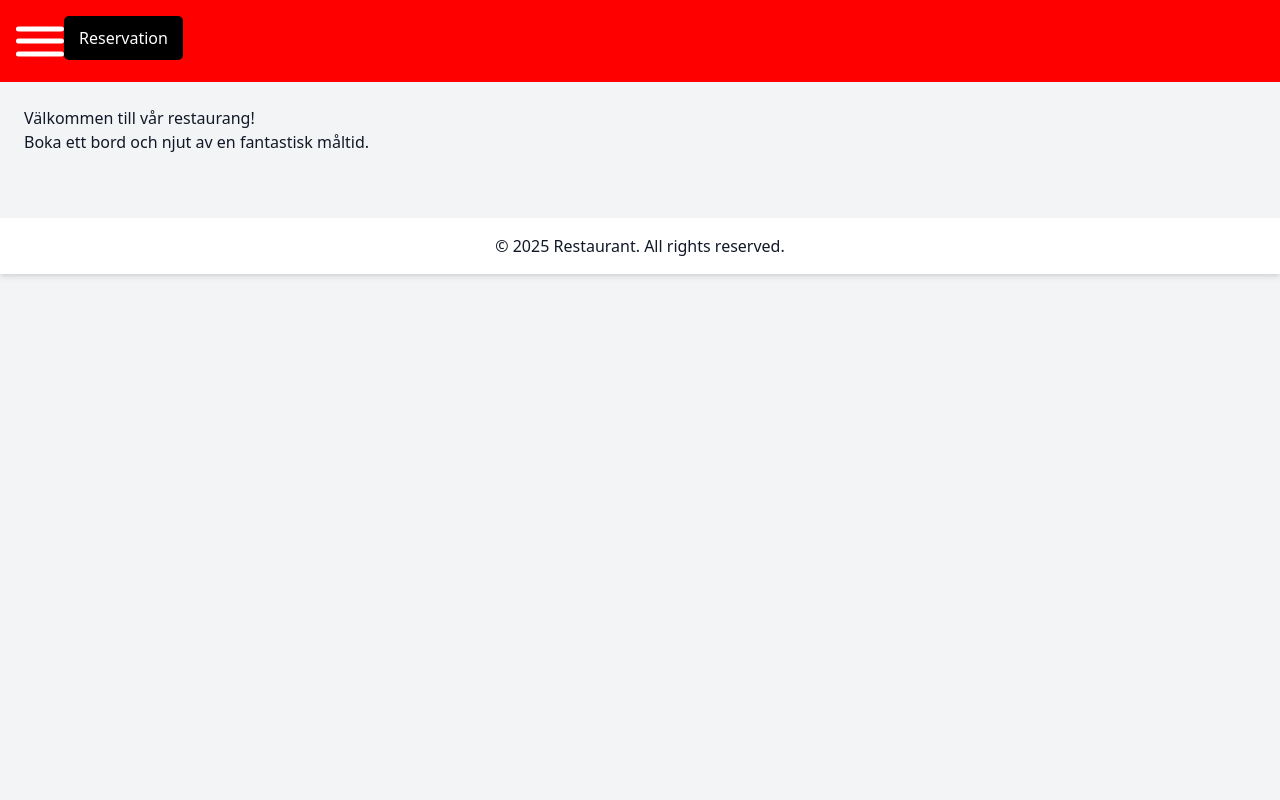
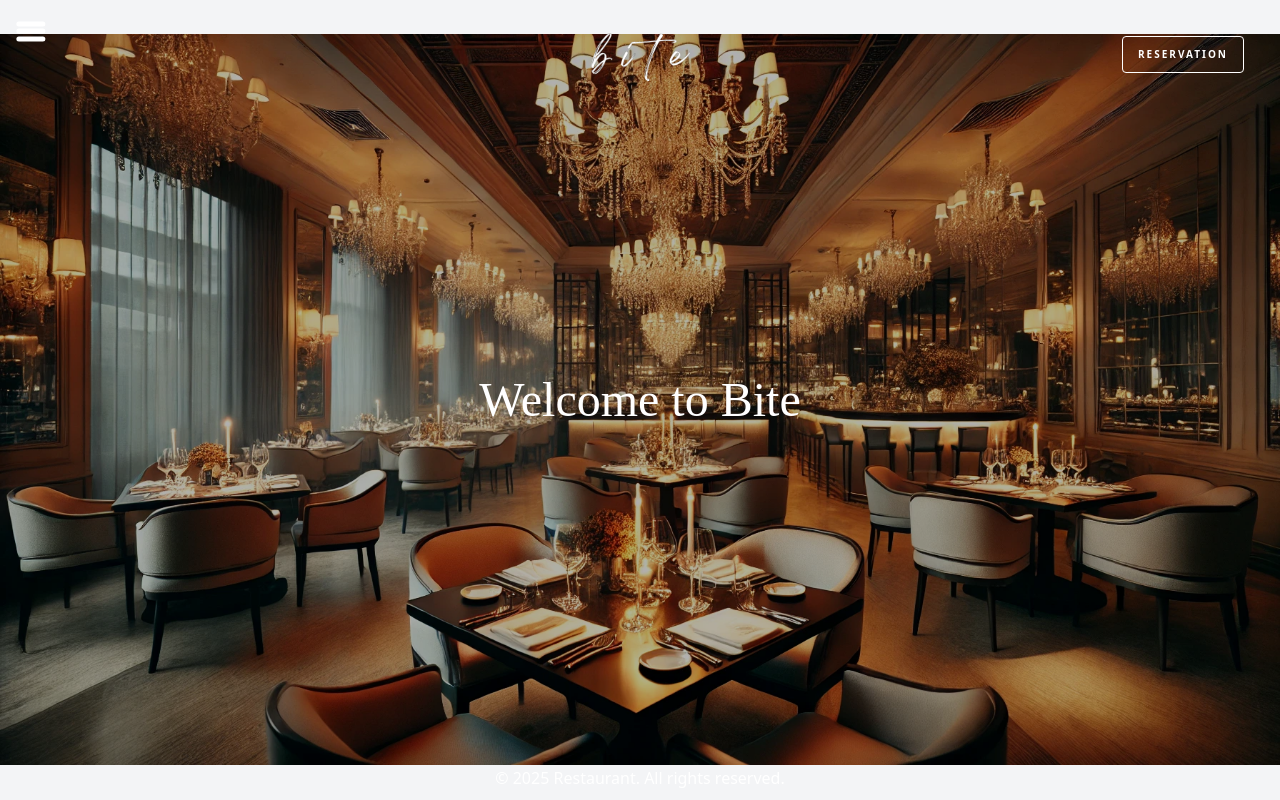
Before and after one commit to bjoernholmlund/project4, a Django app: page / in a window 1280 px wide. Run offline with Django 4.2, Linux system fonts and the light colour scheme.

Commit message:
getting some structure to the homepage

```diff
--- a/bookings/templates/bookings/base.html
+++ b/bookings/templates/bookings/base.html
@@ -13,14 +13,17 @@
 </head>
 <body class="bg-gray-100 text-gray-900">
 
+
     <div class="off-screen-menu">
         <ul>
             <li><a href="#home">Home</a></li>
             <li><a href="#menu">Menu</a></li>
-            <li><a href="#booking">Booking</a></li>
+            <li><a href="#booking">Reservation</a></li>
             <li><a href="#contact">Contact</a></li>
         </ul>
     </div>
+    <!-- Header -->
+    <header>
 
     <nav>
         <div class="ham-menu">
@@ -28,16 +31,16 @@
                 <span></span>
                 <span></span>
         </div>
-
+        <div class="logo-bite"></div>
         <div class="container">
             <!-- Knapp för att öppna popup -->
-            <button type="button" class="btn" onclick="openPopup()">Reservation</button>
+            <button type="button" class="btn" onclick="openPopup()">RESERVATION</button>
 
             <!-- Popup -->
             <div class="popup" id="popup">
                 <div class="popup-content">
                     <span class="close" onclick="closePopup()">&times;</span>
-                    <h2>Boka ett bord</h2>
+                    <h2>Book a table</h2>
                     <form action="#" method="POST">
                         <div class="input-box">
                             <span class="details">Full Name</span>
@@ -67,15 +70,19 @@
         </div>
 
     </nav>
-    <!-- Main Content -->
+    </header>
+
+    <!--MAIN CONTENT-->
     <main class="container mx-auto p-6">
         {% block content %}{% endblock %}
     </main>
-
     <!-- Footer -->
-    <footer class="bg-white shadow-md p-4 text-center mt-10">
+    <footer>
         <p>&copy; 2025 Restaurant. All rights reserved.</p>
     </footer>
+
       <script src="{% static 'js/index.js' %}"></script>
+
+
 </body>
 </html>
--- a/bookings/templates/bookings/index.html
+++ b/bookings/templates/bookings/index.html
@@ -10,43 +10,9 @@
     {% extends "bookings/base.html" %}
 
     {% block content %}
-        <h1>Välkommen till vår restaurang!</h1>
-        <p>Boka ett bord och njut av en fantastisk måltid.</p>
+        <div class="center-text">
+            <div class="big-text"><h1 id="delayed-text" class="hidden">Welcome to Bite</h1></div>
+        </div>
     {% endblock %}
 </body>
 </html>
-
-<!--<!DOCTYPE html>
-<html lang="en">
-<head>
-    <meta charset="UTF-8">
-    <meta name="viewport" content="width=device-width, initial-scale=1.0">
-    <title>Document</title>
-</head>
-<body>
-    <header>
-        Navigation
-        <nav>
-            <ul>
-                <li><a href="#wome"></a></li>
-                <li><a href="#menu"></a></li>
-                <li><a href="#booking"></a></li>
-                <li><a href="#contact"></a></li>
-            </ul>
-        </nav>
-    </header>
-22
-    <section iid="welcome" class="hero">
-        <div class="hero_content">
-            <h1>Welcome to our restaurant</h1>
-            <p>Enjoy our delicious food and drinks</p>
-            <a href="#booking" class="btn">Book a table</a>
-        </div>
-    </section>
-
-    <footer>
-        <p>&copy; 2025 Nordic Taste. All rights reserved.</p>
-    </footer>
-
-</body>
-</html>
--- a/static/css/styles.css
+++ b/static/css/styles.css
@@ -1,14 +1,122 @@
+html, body{
+    height: 100%;
+    margin: 0;
+    display: flex;
+    flex-direction: column;
+}
+
+body {
+    background-image: url(../img/restaurant_darkened.png);
+    background-size: 100% auto;
+    background-position: center center;
+    background-attachment: fixed;
+    background-repeat: no-repeat;
+    color: #f8f8f8;
+    font-family: 'Poppins', sans-serif;
+    flex: 1;
+
+}
+header{
+    padding: 50px;
+    text-align: center;
+    background-color: transparent;
+}
+
+.logo-bite{
+   background: url("../img/bite_transparent_v2.png") no-repeat center;
+    width: 200px; /* Justera storleken efter behov */
+    height: 100px; /* Justera efter bildens proportioner */
+    background-size: contain; /* Ser till att bilden anpassas till div:en */
+    display: flex;
+    justify-content: center;
+    align-items: center;
+    margin: 0 auto;
+    position: absolute;
+    top: 50%;
+    left: 50%;
+    transform: translate(-50%, -50%);
+}
+
+nav{
+    background-color: transparent;
+    position: absolute;
+    width: 100%;
+    top: 0;
+    left: 0;
+    padding: 20px;
+    z-index: 10;
+}
+
+nav a{
+    color: white;
+    text-decoration: none;
+    margin: 0 10px;
+}
+
+nav a:hover{
+    text-decoration: underline;
+}
+main{
+    flex: 1;
+}
+
+footer{
+    color: white;
+    text-align: center;
+    padding: 10px 0;
+    margin-top: auto;
+    width: 100%;
+}
+
+h1{
+    text-align: center;
+    justify-content: center;
+    align-items: center;
+    color: white;
+}
+
+h1, h2, h3 {
+    font-family: 'Playfair Display', serif;
+    color: white;
+}
+
+.center-text{
+    position: absolute;
+    top: 50%;
+    left: 50%;
+    transform: translate(-50%, -50%); /* Justera för att exakt centrera */
+    z-index: -1;
+}
+.center-text h1{
+    font-size: 3rem;
+}
+
+.center-text p{
+    font-size: 1.5rem;
+    color: white;
+}
+
+.hidden{
+    opacity: 0;
+    transition: opacity 3s ease-in-out;
+}
+
+.visible{
+    opacity: 1;
+    transition: opacity 3s ease-in-out;
+}
 
 /*HAMBURGER-MENU!*/
 /* off-screen-menu*/
 .off-screen-menu {
-    background-color: aliceblue;
+    background-color: #1a1a1a;
+    color: #f8f8f8;
     height: 100vh;
     width: 100%;
-    max-width: 350px;
+    max-width: 250px;
     position: fixed;
     top: 0;
-    left: -350px;
+    left: -250px;
     display: flex;
     flex-direction: column;
     justify-content: flex-start;
@@ -26,12 +134,11 @@
 nav{
     padding: 1rem;
     display: flex;
-    background-color: red
 }
 
 .ham-menu{
-    height: 50px;
-    width: 50px;
+    height: 30px;
+    width: 30px;
     margin-right: auto;
     position: relative;
 }
@@ -46,6 +153,7 @@
     left: 50%;
     transform: translate(-50%, -50%);
     transition: .3s ease;
+
 }
 
 .ham-menu span:nth-child(1){
@@ -80,10 +188,19 @@
     left: 0;
     width: 100%;
     height: 100%;
-    background-color: rgba(0, 0, 0, 0.6); /* Mörklägger bakgrunden */
+    background-color: rgba(0, 0, 0, 0.8); /* Mörklägger bakgrunden */
     display: flex;
     justify-content: center;
     align-items: center;
+    border-radius: 10px;
+    box-shadow: 0px 0px 10px rgba(255, 255, 255, 0.2); /* Lägger till en liten skugga, bakom formulär! */
+}
+
+.container{
+    display: flex;
+    justify-content: flex-end; /* Flyttar knappen till höger */
+    padding: 20px; /* Lägg till lite padding om det behövs */
+    background-color: transparent;
 }
 
 /* Innehåll för popup */
@@ -121,13 +238,38 @@
 
 /* Knappstil */
 .btn, .submit-btn {
-    background: black;
+    background: transparent;
     color: white;
     padding: 10px 15px;
     border: none;
     border-radius: 5px;
     cursor: pointer;
     transition: 0.3s;
+    font-size: 10px;
+    font-weight: bold;
+    letter-spacing: 2px;
+    border: white;
+    border-bottom-color:(255, 255, 255);
+    border-bottom-left-radius: 4px;
+    border-bottom-right-radius: 4px;
+    border-bottom-style: solid;
+    border-bottom-width: 1px;
+    border-image-outset: 0;
+    border-image-repeat: stretch;
+    border-image-slice: 100%;
+    border-image-source: none;
+    border-image-width: 1;
+    border-left-color: (255, 255, 255);
+    border-left-style: solid;
+    border-left-width: 1px;
+    border-right-color: (255, 255, 255);
+    border-right-style: solid;
+    border-right-width: 1px;
+    border-top-color: (255, 255, 255);
+    border-top-left-radius: 4px;
+    border-top-right-radius: 4px;
+    border-top-style: solid;
+    border-top-width: 1px;
 }
 
 .btn:hover, .submit-btn:hover {
--- a/static/js/index.js
+++ b/static/js/index.js
@@ -28,3 +28,13 @@
         closePopup();
     }
 };
+
+// Vänta tills sidan har laddats helt
+window.onload = function() {
+    // Sätt en fördröjning innan texten blir synlig
+    setTimeout(function() {
+        // Lägg till 'hidden' klassen som triggar animationen
+        document.getElementById('delayed-text').classList.remove('hidden');
+        document.getElementById('delayed-text').classList.add('visible');
+    }, 1000); // Fördröjningen innan animationen startar
+};
```
Also changed, not shown: static/img/DALL·E 2025-02-21 09.42.24 - A luxurious fine dining restaurant interior with elegant table settings, dim lighting, and a sophisticated atmosphere. Crystal chandeliers hang from t.webp (added), static/img/DALL·E 2025-02-21 09.42.35 - A gourmet fine dining dish plated elegantly on a white plate. The dish features a beautifully seared piece of meat, artistic drizzles of sauce, and ga.webp (added), static/img/DALL·E 2025-02-21 09.42.39 - A luxurious fine dining drink setup featuring an elegant wine glass filled with deep red wine. The glass is placed on a wooden table with soft candlel.webp (added), static/img/DALL·E 2025-02-21 12.49.58 - A close-up view of the entrance of a classic, rustic restaurant at night in an urban setting. The facade combines wood, glass, brick, and concrete, cr.webp (added), static/img/DALL·E 2025-02-21 12.55.05 - A wider view of the entrance of a classic, rustic restaurant at night in an urban setting. The facade combines wood, glass, brick, and concrete, creat.webp (added), static/img/bite_transparent.png (added), static/img/bite_transparent_large.png (added), static/img/bite_transparent_v2.png (added), static/img/restaurant_darkened.png (added).
